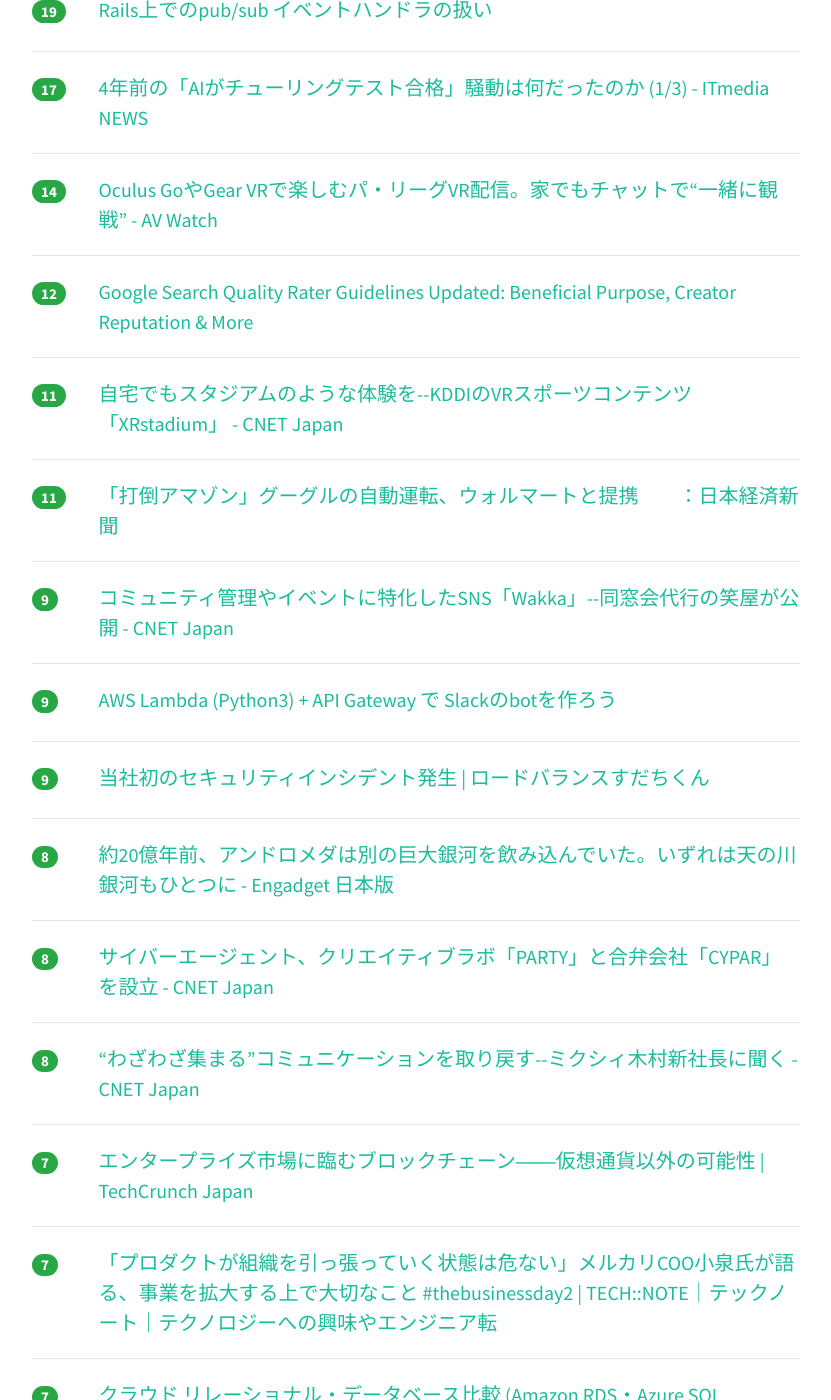
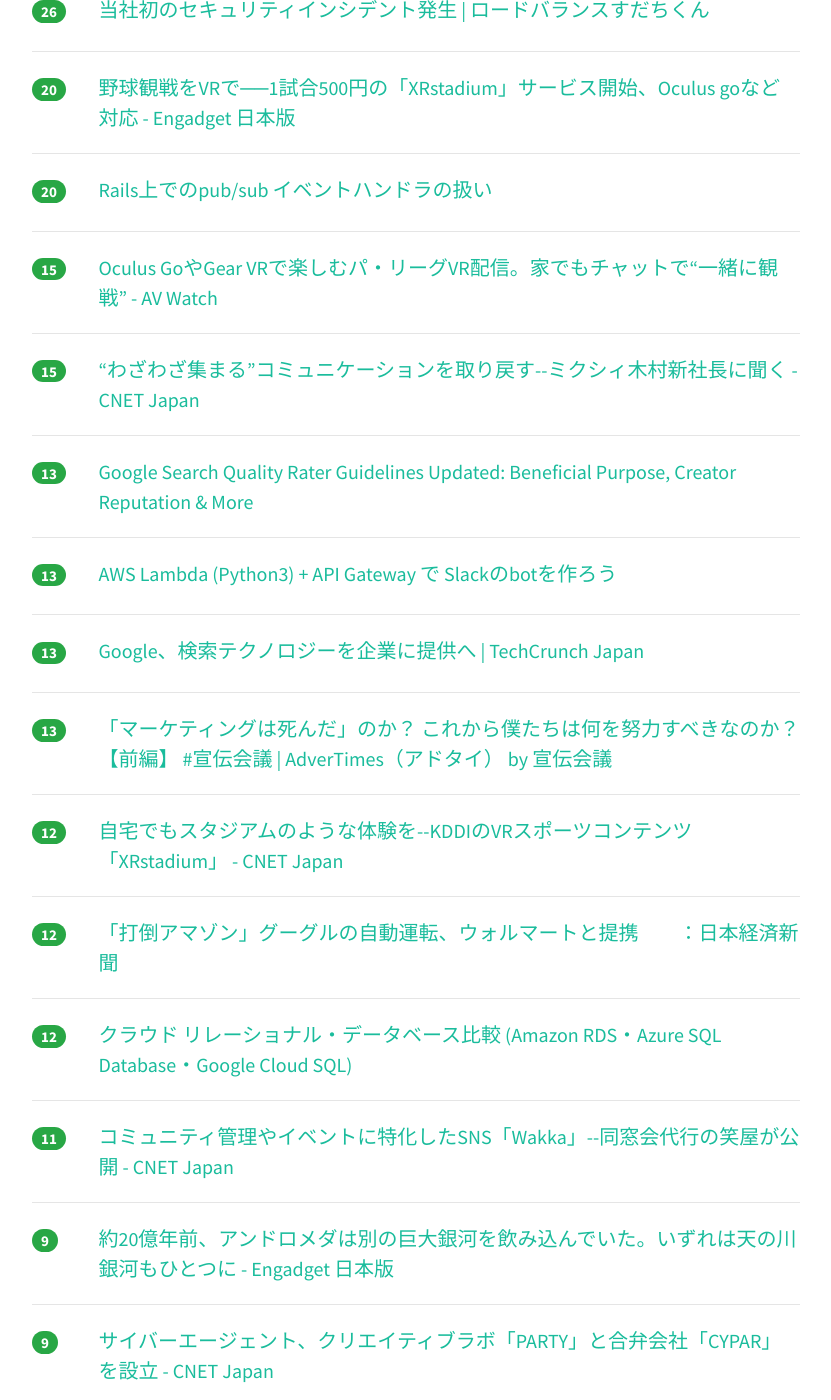
Before and after one commit to yatta47/hatena-matome-site, a Jekyll site: the page built from _posts/2018-07-26-hatena.md, in a window 1280 px wide and 1400 px high, scrolled down 1479 px. Shown: the whole window, without its empty margins (224-1055 px from the left). Built offline with Jekyll 4.4.1, drawn with Linux system fonts in a browser that asks for light colours; nearby versions of some CDN libraries; some of the changed text lies outside the part shown.

Commit message:
Updated 2018-07-26

```diff
--- a/_posts/2018-07-26-hatena.md
+++ b/_posts/2018-07-26-hatena.md
@@ -1,59 +1,69 @@
 ---
 layout: post
 title:  "2018-07-26 はてぶIT"
-date:   2018-07-26 10:02:41
+date:   2018-07-26 11:02:00
 tags: [it-hotentry]
 ---
-32 件のデータあり
+40 件のデータあり
 
 <hr><div class="row">
-<div class="col-1"><span class="badge badge-pill badge-success h2">177</span></div>
+<div class="col-1"><span class="badge badge-pill badge-success h2">186</span></div>
 <div class="col-11"><a href='http://astah.change-vision.com/ja/product/astah-community.html' target='_blank'>astah* community - 無償UMLモデリングツール</a></div>
 </div>
 <hr>
 <div class="row">
-<div class="col-1"><span class="badge badge-pill badge-success h2">143</span></div>
+<div class="col-1"><span class="badge badge-pill badge-success h2">166</span></div>
 <div class="col-11"><a href='https://www.publickey1.jp/blog/18/sresite_reliability_engineering_workbookgoogle823.html' target='_blank'>SREを実践するための手引きとなる書籍「Site Reliability Engineering Workbook」をGoogleが無料公開、8月23日まで － Publickey</a></div>
 </div>
 <hr>
 <div class="row">
-<div class="col-1"><span class="badge badge-pill badge-success h2">84</span></div>
+<div class="col-1"><span class="badge badge-pill badge-success h2">113</span></div>
 <div class="col-11"><a href='http://eng-blog.iij.ad.jp/archives/1896' target='_blank'>Let’s EncryptとACME | IIJ Engineers Blog</a></div>
 </div>
 <hr>
 <div class="row">
-<div class="col-1"><span class="badge badge-pill badge-success h2">42</span></div>
+<div class="col-1"><span class="badge badge-pill badge-success h2">70</span></div>
 <div class="col-11"><a href='http://kabumatome.doorblog.jp/archives/65887498.html' target='_blank'>佐川急便を装った偽佐川が猛威、そこに織田裕二がいても危険 : 市況かぶ全力２階建</a></div>
 </div>
 <hr>
 <div class="row">
-<div class="col-1"><span class="badge badge-pill badge-success h2">39</span></div>
+<div class="col-1"><span class="badge badge-pill badge-success h2">43</span></div>
 <div class="col-11"><a href='https://qiita.com/koshian2/items/116ebd6ae5dcb73e655c' target='_blank'>Python覚えて3ヶ月の素人がCoursera Deep Learning Specializationを1週間で完走した話</a></div>
 </div>
 <hr>
 <div class="row">
-<div class="col-1"><span class="badge badge-pill badge-success h2">34</span></div>
+<div class="col-1"><span class="badge badge-pill badge-success h2">38</span></div>
 <div class="col-11"><a href='https://internet.watch.impress.co.jp/docs/news/1134817.html' target='_blank'>渋谷から3駅先に「五反田バレー」設立、“ビットバレー”に代わるIT企業の新たな聖地へ - INTERNET Watch</a></div>
 </div>
 <hr>
 <div class="row">
-<div class="col-1"><span class="badge badge-pill badge-success h2">32</span></div>
+<div class="col-1"><span class="badge badge-pill badge-success h2">36</span></div>
+<div class="col-11"><a href='https://edtechzine.jp/article/detail/1213' target='_blank'>プログラミング学習サービス「paizaラーニング」、新レッスン「Python×AI・機械学習入門」を無料公開、CVには声優の上坂すみれさんを起用：EdTechZine（エドテックジン）</a></div>
+</div>
+<hr>
+<div class="row">
+<div class="col-1"><span class="badge badge-pill badge-success h2">35</span></div>
 <div class="col-11"><a href='https://cloud.watch.impress.co.jp/docs/news/1134852.html' target='_blank'>Google、推論に特化したエッジ向けTPU「Edge TPU」をIoT向けに外販へ - クラウド Watch</a></div>
 </div>
 <hr>
 <div class="row">
-<div class="col-1"><span class="badge badge-pill badge-success h2">29</span></div>
-<div class="col-11"><a href='https://edtechzine.jp/article/detail/1213' target='_blank'>プログラミング学習サービス「paizaラーニング」、新レッスン「Python×AI・機械学習入門」を無料公開、CVには声優の上坂すみれさんを起用：EdTechZine（エドテックジン）</a></div>
+<div class="col-1"><span class="badge badge-pill badge-success h2">31</span></div>
+<div class="col-11"><a href='https://logmi.jp/302246' target='_blank'>Angularの次世代ビューエンジン「Ivy」とは何か？　3つの特徴と新たにできるようになること - ログミーTech（テック）</a></div>
 </div>
 <hr>
 <div class="row">
-<div class="col-1"><span class="badge badge-pill badge-success h2">29</span></div>
+<div class="col-1"><span class="badge badge-pill badge-success h2">30</span></div>
 <div class="col-11"><a href='https://www.silhouette-ac.com/' target='_blank'>シルエット イラストの無料ダウンロードサイト「シルエットAC」</a></div>
 </div>
 <hr>
 <div class="row">
-<div class="col-1"><span class="badge badge-pill badge-success h2">28</span></div>
-<div class="col-11"><a href='https://logmi.jp/302246' target='_blank'>Angularの次世代ビューエンジン「Ivy」とは何か？　3つの特徴と新たにできるようになること - ログミーTech（テック）</a></div>
+<div class="col-1"><span class="badge badge-pill badge-success h2">26</span></div>
+<div class="col-11"><a href='http://www.itmedia.co.jp/news/articles/1807/26/news014.html' target='_blank'>4年前の「AIがチューリングテスト合格」騒動は何だったのか (1/3) - ITmedia NEWS</a></div>
+</div>
+<hr>
+<div class="row">
+<div class="col-1"><span class="badge badge-pill badge-success h2">26</span></div>
+<div class="col-11"><a href='https://blog.animereview.jp/first-incident/' target='_blank'>当社初のセキュリティインシデント発生 | ロードバランスすだちくん</a></div>
 </div>
 <hr>
 <div class="row">
@@ -62,68 +72,83 @@ tags: [it-hotentry]
 </div>
 <hr>
 <div class="row">
-<div class="col-1"><span class="badge badge-pill badge-success h2">19</span></div>
+<div class="col-1"><span class="badge badge-pill badge-success h2">20</span></div>
 <div class="col-11"><a href='https://www.slideshare.net/ota42y/railspubsub' target='_blank'>Rails上でのpub/sub イベントハンドラの扱い</a></div>
 </div>
 <hr>
 <div class="row">
-<div class="col-1"><span class="badge badge-pill badge-success h2">17</span></div>
-<div class="col-11"><a href='http://www.itmedia.co.jp/news/articles/1807/26/news014.html' target='_blank'>4年前の「AIがチューリングテスト合格」騒動は何だったのか (1/3) - ITmedia NEWS</a></div>
-</div>
-<hr>
-<div class="row">
-<div class="col-1"><span class="badge badge-pill badge-success h2">14</span></div>
+<div class="col-1"><span class="badge badge-pill badge-success h2">15</span></div>
 <div class="col-11"><a href='https://av.watch.impress.co.jp/docs/news/1134810.html' target='_blank'>Oculus GoやGear VRで楽しむパ・リーグVR配信。家でもチャットで“一緒に観戦” - AV Watch</a></div>
 </div>
 <hr>
 <div class="row">
-<div class="col-1"><span class="badge badge-pill badge-success h2">12</span></div>
+<div class="col-1"><span class="badge badge-pill badge-success h2">15</span></div>
+<div class="col-11"><a href='https://japan.cnet.com/article/35122823/' target='_blank'>“わざわざ集まる”コミュニケーションを取り戻す--ミクシィ木村新社長に聞く - CNET Japan</a></div>
+</div>
+<hr>
+<div class="row">
+<div class="col-1"><span class="badge badge-pill badge-success h2">13</span></div>
 <div class="col-11"><a href='http://www.thesempost.com/google-search-quality-rater-guidelines-updated/' target='_blank'>Google Search Quality Rater Guidelines Updated: Beneficial Purpose, Creator Reputation & More</a></div>
 </div>
 <hr>
 <div class="row">
-<div class="col-1"><span class="badge badge-pill badge-success h2">11</span></div>
+<div class="col-1"><span class="badge badge-pill badge-success h2">13</span></div>
+<div class="col-11"><a href='https://qiita.com/t--k/items/1377d1a57075fdbc238d' target='_blank'>AWS Lambda (Python3) + API Gateway で Slackのbotを作ろう</a></div>
+</div>
+<hr>
+<div class="row">
+<div class="col-1"><span class="badge badge-pill badge-success h2">13</span></div>
+<div class="col-11"><a href='https://jp.techcrunch.com/2018/07/26/2018-07-25-google-brings-its-search-technology-to-the-enterprise/' target='_blank'>Google、検索テクノロジーを企業に提供へ | TechCrunch Japan</a></div>
+</div>
+<hr>
+<div class="row">
+<div class="col-1"><span class="badge badge-pill badge-success h2">13</span></div>
+<div class="col-11"><a href='https://www.advertimes.com/20180724/article274428/' target='_blank'>「マーケティングは死んだ」のか？ これから僕たちは何を努力すべきなのか？【前編】 #宣伝会議 | AdverTimes（アドタイ） by 宣伝会議</a></div>
+</div>
+<hr>
+<div class="row">
+<div class="col-1"><span class="badge badge-pill badge-success h2">12</span></div>
 <div class="col-11"><a href='https://japan.cnet.com/article/35123024/' target='_blank'>自宅でもスタジアムのような体験を--KDDIのVRスポーツコンテンツ「XRstadium」 - CNET Japan</a></div>
 </div>
 <hr>
 <div class="row">
-<div class="col-1"><span class="badge badge-pill badge-success h2">11</span></div>
+<div class="col-1"><span class="badge badge-pill badge-success h2">12</span></div>
 <div class="col-11"><a href='https://www.nikkei.com/article/DGXMZO33423370W8A720C1000000/' target='_blank'>「打倒アマゾン」グーグルの自動運転、ウォルマートと提携　　：日本経済新聞</a></div>
 </div>
 <hr>
 <div class="row">
-<div class="col-1"><span class="badge badge-pill badge-success h2">9</span></div>
+<div class="col-1"><span class="badge badge-pill badge-success h2">12</span></div>
+<div class="col-11"><a href='http://x68000.q-e-d.net/~68user/cloud/rdbms.html' target='_blank'>クラウド リレーショナル・データベース比較 (Amazon RDS・Azure SQL Database・Google Cloud SQL)</a></div>
+</div>
+<hr>
+<div class="row">
+<div class="col-1"><span class="badge badge-pill badge-success h2">11</span></div>
 <div class="col-11"><a href='https://japan.cnet.com/article/35122722/' target='_blank'>コミュニティ管理やイベントに特化したSNS「Wakka」--同窓会代行の笑屋が公開 - CNET Japan</a></div>
 </div>
 <hr>
 <div class="row">
 <div class="col-1"><span class="badge badge-pill badge-success h2">9</span></div>
-<div class="col-11"><a href='https://qiita.com/t--k/items/1377d1a57075fdbc238d' target='_blank'>AWS Lambda (Python3) + API Gateway で Slackのbotを作ろう</a></div>
+<div class="col-11"><a href='https://japanese.engadget.com/2018/07/24/20/' target='_blank'>約20億年前、アンドロメダは別の巨大銀河を飲み込んでいた。いずれは天の川銀河もひとつに - Engadget 日本版</a></div>
 </div>
 <hr>
 <div class="row">
 <div class="col-1"><span class="badge badge-pill badge-success h2">9</span></div>
-<div class="col-11"><a href='https://blog.animereview.jp/first-incident/' target='_blank'>当社初のセキュリティインシデント発生 | ロードバランスすだちくん</a></div>
+<div class="col-11"><a href='https://japan.cnet.com/article/35123035/' target='_blank'>サイバーエージェント、クリエイティブラボ「PARTY」と合弁会社「CYPAR」を設立 - CNET Japan</a></div>
+</div>
+<hr>
+<div class="row">
+<div class="col-1"><span class="badge badge-pill badge-success h2">9</span></div>
+<div class="col-11"><a href='https://tech.instacart.com/freezing-pythons-dependency-hell-in-2018-f1076d625241' target='_blank'>Freezing Python’s Dependency Hell in 2018 – tech-at-instacart</a></div>
 </div>
 <hr>
 <div class="row">
 <div class="col-1"><span class="badge badge-pill badge-success h2">8</span></div>
-<div class="col-11"><a href='https://japanese.engadget.com/2018/07/24/20/' target='_blank'>約20億年前、アンドロメダは別の巨大銀河を飲み込んでいた。いずれは天の川銀河もひとつに - Engadget 日本版</a></div>
+<div class="col-11"><a href='https://jp.techcrunch.com/2018/07/26/2018-07-22-the-blockchain-begins-finding-its-way-in-the-enterprise/' target='_blank'>エンタープライズ市場に臨むブロックチェーン――仮想通貨以外の可能性 | TechCrunch Japan</a></div>
 </div>
 <hr>
 <div class="row">
 <div class="col-1"><span class="badge badge-pill badge-success h2">8</span></div>
-<div class="col-11"><a href='https://japan.cnet.com/article/35123035/' target='_blank'>サイバーエージェント、クリエイティブラボ「PARTY」と合弁会社「CYPAR」を設立 - CNET Japan</a></div>
-</div>
-<hr>
-<div class="row">
-<div class="col-1"><span class="badge badge-pill badge-success h2">8</span></div>
-<div class="col-11"><a href='https://japan.cnet.com/article/35122823/' target='_blank'>“わざわざ集まる”コミュニケーションを取り戻す--ミクシィ木村新社長に聞く - CNET Japan</a></div>
-</div>
-<hr>
-<div class="row">
-<div class="col-1"><span class="badge badge-pill badge-success h2">7</span></div>
-<div class="col-11"><a href='https://jp.techcrunch.com/2018/07/26/2018-07-22-the-blockchain-begins-finding-its-way-in-the-enterprise/' target='_blank'>エンタープライズ市場に臨むブロックチェーン――仮想通貨以外の可能性 | TechCrunch Japan</a></div>
+<div class="col-11"><a href='https://tech.nikkeibp.co.jp/atcl/nxt/column/18/00360/062800003/' target='_blank'>アジャイル開発とDevOps、渦巻く不信感 | 日経 xTECH（クロステック）</a></div>
 </div>
 <hr>
 <div class="row">
@@ -133,7 +158,12 @@ tags: [it-hotentry]
 <hr>
 <div class="row">
 <div class="col-1"><span class="badge badge-pill badge-success h2">7</span></div>
-<div class="col-11"><a href='http://x68000.q-e-d.net/~68user/cloud/rdbms.html' target='_blank'>クラウド リレーショナル・データベース比較 (Amazon RDS・Azure SQL Database・Google Cloud SQL)</a></div>
+<div class="col-11"><a href='http://www.itmedia.co.jp/news/articles/1807/26/news052.html' target='_blank'>オーディオテクニカ初の完全ワイヤレスフォン発売中止　「接続性能、基準に達せず」 - ITmedia NEWS</a></div>
+</div>
+<hr>
+<div class="row">
+<div class="col-1"><span class="badge badge-pill badge-success h2">7</span></div>
+<div class="col-11"><a href='https://wonderwall.hatenablog.com/entry/2018/07/25/213000' target='_blank'>CSVの処理で使えそうなコマンドラインツール（column, textql, csvkit, xsv, visidata, csvtotable, daff, tabview） - もた日記</a></div>
 </div>
 <hr>
 <div class="row">
@@ -142,27 +172,37 @@ tags: [it-hotentry]
 </div>
 <hr>
 <div class="row">
-<div class="col-1"><span class="badge badge-pill badge-success h2">5</span></div>
+<div class="col-1"><span class="badge badge-pill badge-success h2">6</span></div>
 <div class="col-11"><a href='https://r.nikkei.com/article/DGXMZO33376470V20C18A7000000' target='_blank'>居眠りしてたら…　AIが冷気で起こします: 日本経済新聞</a></div>
 </div>
 <hr>
 <div class="row">
-<div class="col-1"><span class="badge badge-pill badge-success h2">4</span></div>
-<div class="col-11"><a href='https://tech.instacart.com/freezing-pythons-dependency-hell-in-2018-f1076d625241' target='_blank'>Freezing Python’s Dependency Hell in 2018 – tech-at-instacart</a></div>
-</div>
-<hr>
-<div class="row">
-<div class="col-1"><span class="badge badge-pill badge-success h2">3</span></div>
-<div class="col-11"><a href='http://www.itmedia.co.jp/news/articles/1807/26/news052.html' target='_blank'>オーディオテクニカ初の完全ワイヤレスフォン発売中止　「接続性能、基準に達せず」 - ITmedia NEWS</a></div>
-</div>
-<hr>
-<div class="row">
-<div class="col-1"><span class="badge badge-pill badge-success h2">3</span></div>
+<div class="col-1"><span class="badge badge-pill badge-success h2">5</span></div>
 <div class="col-11"><a href='https://wired.jp/2018/07/26/apple-ios-12-iphone-security/' target='_blank'>「iOS 12」の6つのセキュリティ機能が、あなたのiPhoneをもっと安全にする｜WIRED.jp</a></div>
 </div>
 <hr>
 <div class="row">
-<div class="col-1"><span class="badge badge-pill badge-success h2">3</span></div>
+<div class="col-1"><span class="badge badge-pill badge-success h2">5</span></div>
+<div class="col-11"><a href='https://coliss.com/articles/browser/chrome/devtools-new-features-in-chrome68.html' target='_blank'>Web制作者は要チェック！Chrome 68でアップデートされたデベロッパーツールの新機能 | コリス</a></div>
+</div>
+<hr>
+<div class="row">
+<div class="col-1"><span class="badge badge-pill badge-success h2">5</span></div>
+<div class="col-11"><a href='http://careerhack.en-japan.com/report/detail/990' target='_blank'>デザイナーと経営者が対等に対話するためにーーサイバーエージェント、デザイナー兼執行役員の視点 | CAREER HACK</a></div>
+</div>
+<hr>
+<div class="row">
+<div class="col-1"><span class="badge badge-pill badge-success h2">4</span></div>
 <div class="col-11"><a href='https://jp.techcrunch.com/2018/07/26/2018-07-25-google-drive-will-hit-a-billion-users-this-week/' target='_blank'>Googleドライブのユーザー、今週中に10億人の大台へ | TechCrunch Japan</a></div>
 </div>
 <hr>
+<div class="row">
+<div class="col-1"><span class="badge badge-pill badge-success h2">4</span></div>
+<div class="col-11"><a href='https://cloud.google.com/bigquery/docs/bigqueryml-intro' target='_blank'>Introduction to BigQuery ML  |  BigQuery  |  Google Cloud</a></div>
+</div>
+<hr>
+<div class="row">
+<div class="col-1"><span class="badge badge-pill badge-success h2">4</span></div>
+<div class="col-11"><a href='https://android-developers.googleblog.com/2018/07/final-preview-update-official-android-p.html' target='_blank'>Android Developers Blog: Final preview update, official Android P coming soon!</a></div>
+</div>
+<hr>
```
